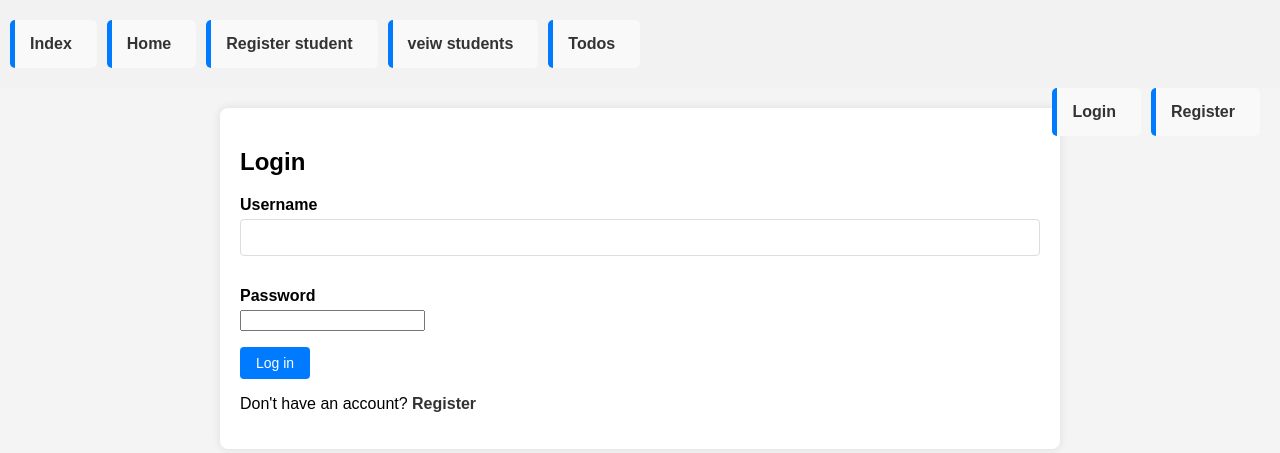
After one commit to AkashTomy174/TODO-LIST, a Django app: page /accounts/login/ in a window 1280 px wide. The commit adds this page. Shown: the top 453 px of the page. Run offline with Django 5.2, Linux system fonts and the light colour scheme.

Commit message:
login session created

```diff
--- a/sample/akash/forms.py
+++ b/sample/akash/forms.py
@@ -1,5 +1,34 @@
 from django import forms
 from .models import contactMessage
+from django.contrib.auth.models import User
+
+
+class RegistrationForm(forms.Form):
+    username = forms.CharField(max_length=150)
+    email = forms.EmailField(required=False)
+    password1 = forms.CharField(widget=forms.PasswordInput)
+    password2 = forms.CharField(widget=forms.PasswordInput)
+
+    def clean_username(self):
+        username = self.cleaned_data.get('username')
+        if User.objects.filter(username=username).exists():
+            raise forms.ValidationError('Username already taken')
+        return username
+
+    def clean(self):
+        cleaned = super().clean()
+        p1 = cleaned.get('password1')
+        p2 = cleaned.get('password2')
+        if p1 and p2 and p1 != p2:
+            raise forms.ValidationError('Passwords do not match')
+        return cleaned
+
+
+class LoginForm(forms.Form):
+    username = forms.CharField(max_length=150)
+    password = forms.CharField(
+        widget=forms.PasswordInput(render_value=False, attrs={'autocomplete': 'current-password'})
+    )
 
 class ContactForm(forms.ModelForm):
     class Meta:
--- a/sample/akash/templates/nav.html
+++ b/sample/akash/templates/nav.html
@@ -5,6 +5,15 @@
         <li><a href="/form/">Register student</a></li>
         <li><a href="/messages/">veiw students</a></li>
         <li><a href="/todos/">Todos</a></li>
+    </ul>
+    <ul style="float:right; list-style:none; margin:0; padding:0;">
+        {% if request.user.is_authenticated %}
+            <li style="float:left; margin-right:10px;">Hello, {{ request.user.username }}</li>
+            <li style="float:left;"><a href="{% url 'logout' %}">Logout</a></li>
+        {% else %}
+            <li style="float:left; margin-right:10px;"><a href="{% url 'login' %}">Login</a></li>
+            <li style="float:left;"><a href="{% url 'register' %}">Register</a></li>
+        {% endif %}
     </ul>
 </nav>
 <style>
--- /dev/null
+++ b/sample/akash/templates/registration/login.html
@@ -0,0 +1,23 @@
+{% extends "base.html" %}
+{% block content %}
+  <h2>Login</h2>
+  {% if error %}
+    <p class="error">{{ error }}</p>
+  {% endif %}
+  <form method="post" action="{% url 'login' %}">
+    {% csrf_token %}
+    <p>
+      <label>Username</label>
+      {{ form.username }}
+    </p>
+    <p>
+      <label>Password</label>
+      {{ form.password }}
+    </p>
+    {% if next %}
+      <input type="hidden" name="next" value="{{ next }}">
+    {% endif %}
+    <button type="submit">Log in</button>
+  </form>
+  <p>Don't have an account? <a href="{% url 'register' %}">Register</a></p>
+{% endblock %}
--- a/sample/akash/urls.py
+++ b/sample/akash/urls.py
@@ -6,6 +6,9 @@ urlpatterns = [
    path('',views.index, name='index'),
    path('home/',views.home, name='home'),
    path('form/', views.form_view, name='form'),
+   path('accounts/register/', views.register, name='register'),
+   path('accounts/login/', views.custom_login, name='login'),
+   path('accounts/logout/', views.custom_logout, name='logout'),
    path('messages/', views.messages_view, name='messages'),
    path('edit/<int:id>/', views.edit_message, name='edit_message'),
    path('delete/<int:id>/', views.delete_message, name='delete_message'),
--- a/sample/akash/views.py
+++ b/sample/akash/views.py
@@ -1,6 +1,11 @@
 from django.shortcuts import render, get_object_or_404, redirect
+from django.urls import reverse
+from django.contrib.auth import login, logout
+from django.contrib.auth.models import User
+from django.contrib.auth.hashers import check_password
 from .forms import ContactForm
 from .models import contactMessage
+from .forms import RegistrationForm, LoginForm
 
 # Create your views here.
 def index(request):
@@ -50,3 +55,67 @@ def delete_message(request, id):
         message.delete()
         return redirect('messages')
     return render(request, 'delete_message.html', {'message': message})
+
+
+def register(request):
+    """Custom registration without using Django's UserCreationForm.
+
+    Creates a new `User` after validating the form, sets the password
+    using `set_password`, logs the user in, and redirects to `home`.
+    """
+    if request.method == 'POST':
+        form = RegistrationForm(request.POST)
+        if form.is_valid():
+            username = form.cleaned_data['username']
+            email = form.cleaned_data.get('email', '')
+            password = form.cleaned_data['password1']
+            user = User(username=username, email=email)
+            user.set_password(password)
+            user.save()
+            login(request, user)
+            return redirect('home')
+    else:
+        form = RegistrationForm()
+    return render(request, 'registration/register.html', {'form': form})
+
+
+def custom_login(request):
+    """Custom login view that does not rely on Django's built-in LoginView.
+
+    Verifies credentials manually and logs the user in on success.
+    """
+    error = None
+    if request.method == 'POST':
+        form = LoginForm(request.POST)
+        if form.is_valid():
+            username = form.cleaned_data['username']
+            password = form.cleaned_data['password']
+            try:
+                user = User.objects.get(username=username)
+            except User.DoesNotExist:
+                user = None
+            if user and check_password(password, user.password):
+                login(request, user)
+                next_url = request.POST.get('next') or 'home'
+                return redirect(next_url)
+            else:
+                error = 'Invalid username or password'
+                # Clear password field when rendering the form again to avoid
+                # accidentally showing a value or relying on browser autofill.
+                form = LoginForm(initial={'username': username})
+    else:
+        form = LoginForm()
+        # If redirected here after logout, show no error and an informational flag
+        if request.GET.get('logged_out'):
+            logged_out = True
+        else:
+            logged_out = False
+    return render(request, 'registration/login.html', {'form': form, 'error': error, 'logged_out': logged_out})
+
+
+def custom_logout(request):
+    # Log out the user and redirect to the login page with a flag
+    # so the login page can render a fresh (empty) form and show a message.
+    logout(request)
+    login_url = reverse('login')
+    return redirect(f"{login_url}?logged_out=1")
```
Also changed, not shown: sample/akash/templates/registration/register.html (added, +37 -0 lines), sample/todos/models.py (+8 -0 lines), sample/todos/views.py (+18 -2 lines), sample/db.sqlite3, sample/todos/migrations/0003_todo_owner.py (added).
